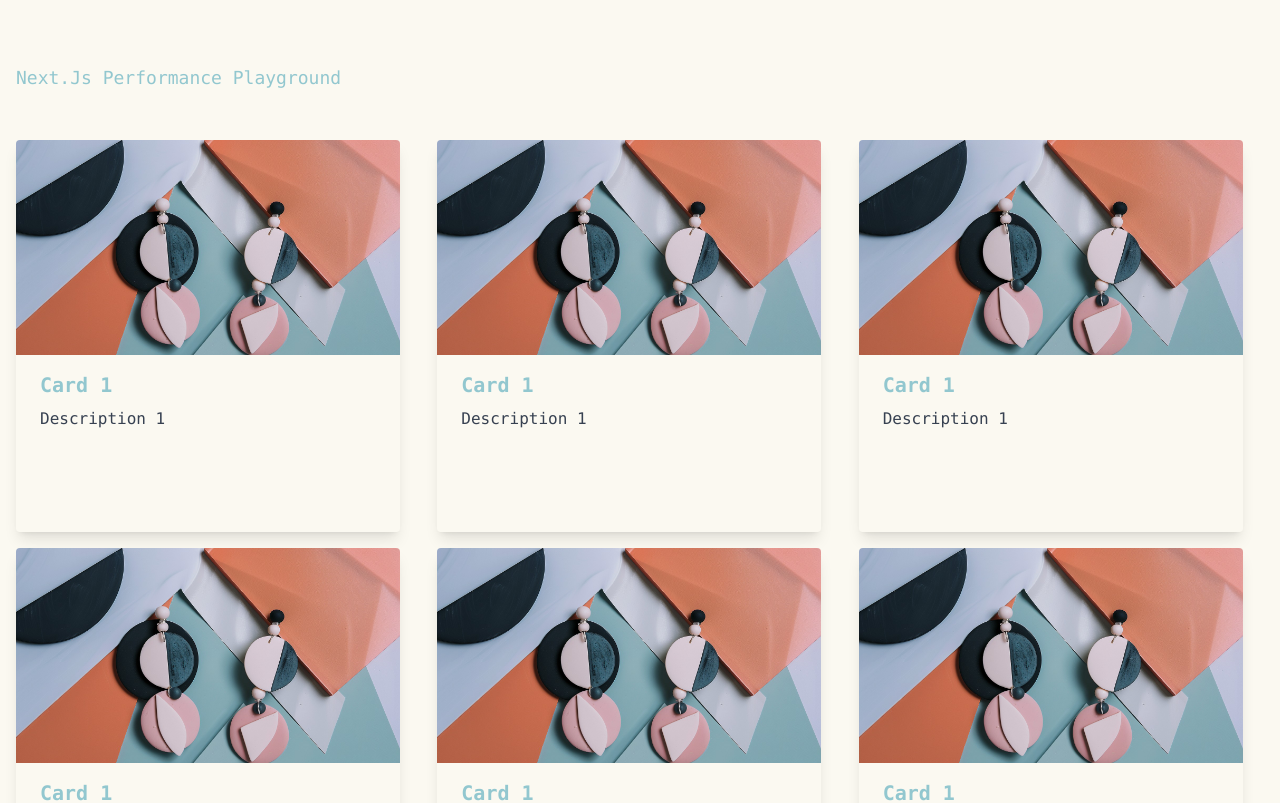
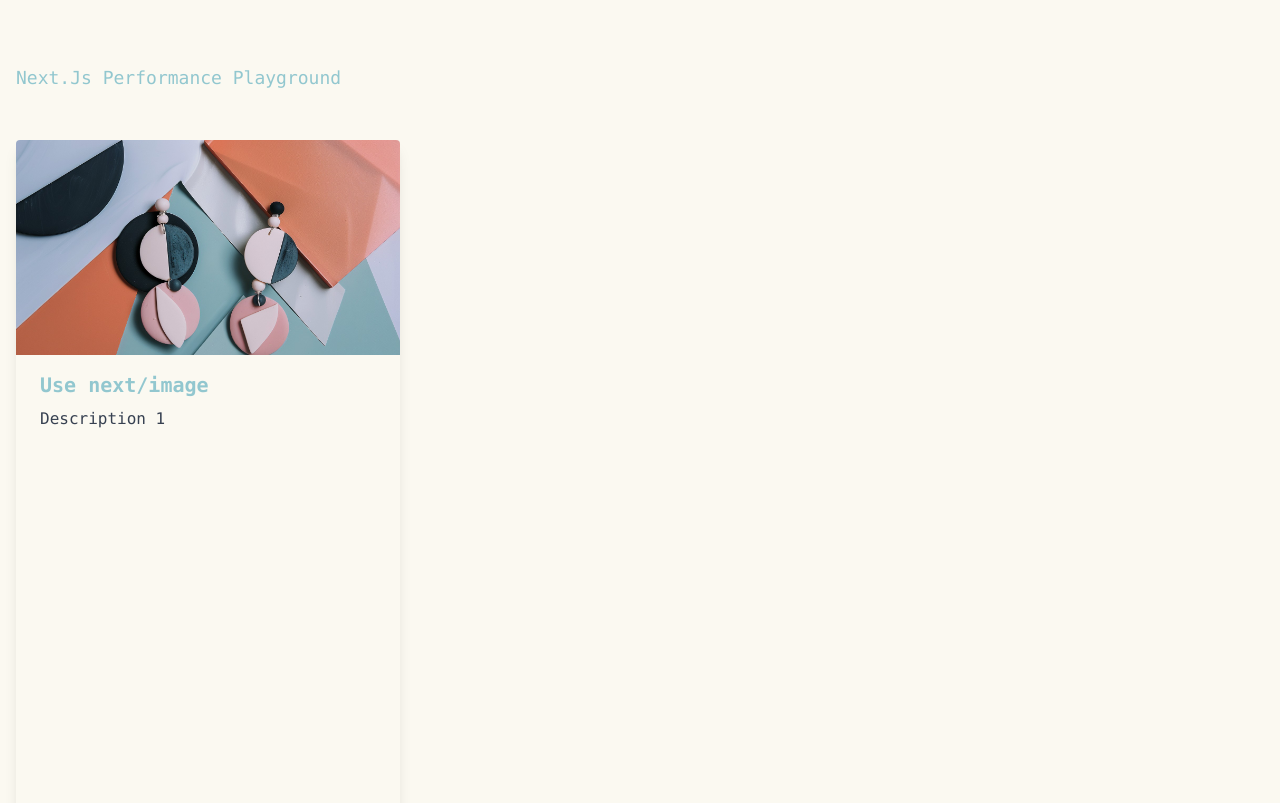
Before and after one commit to gatukgl/next-performance-playground, a Next.js app: page / in a window 1280 px wide. Shown: the top 803 px of the page. Built offline with nearby package versions, Linux system fonts and the light colour scheme.

Commit message:
Add new page for image performance optimization

```diff
--- a/package.json
+++ b/package.json
@@ -13,6 +13,7 @@
   "dependencies": {
     "next": "14.2.5",
     "react": "^18",
+    "react-code-blocks": "^0.1.6",
     "react-dom": "^18",
     "unlighthouse": "^0.13.2"
   },
--- /dev/null
+++ b/src/app/next-image/page.tsx
@@ -0,0 +1,45 @@
+'use client'
+
+import Image from 'next/image'
+import { CodeBlock, nord } from 'react-code-blocks'
+import image from '../../../public/card-img.jpg'
+
+const NextImagePage = () => {
+  const code = `import Image from 'next/image'
+
+<Image
+  src={image}
+  alt="Sunset in the mountains"
+  width={364}
+  height={208}
+  sizes="(max-width: 768px) 100vw, 35vw"
+/>`
+
+  return (
+    <div className="grid gap-8">
+      <h1>Next.js Image component</h1>
+
+      <section>
+        <h2 className="mb-2">Demo</h2>
+        <Image
+          src={image}
+          alt="Sunset in the mountains"
+          width={364}
+          height={208}
+          sizes="(max-width: 768px) 100vw, 35vw"
+        />
+      </section>
+
+      <section>
+        <h2 className="mb-2">Code Block</h2>
+        <CodeBlock
+          text={code}
+          language="tsx"
+          theme={nord}
+        />
+      </section>
+    </div>
+  )
+}
+
+export default NextImagePage;
--- a/src/app/page.tsx
+++ b/src/app/page.tsx
@@ -7,12 +7,7 @@ export default function Home() {
       <h1 className="text-lg">Next.Js Performance Playground</h1>
 
       <section className="min-h-screen grid md:grid-cols-3 gap-4">
-        <Card image={cardImage} title="Card 1" description="Description 1" />
-        <Card image={cardImage} title="Card 1" description="Description 1" />
-        <Card image={cardImage} title="Card 1" description="Description 1" />
-        <Card image={cardImage} title="Card 1" description="Description 1" />
-        <Card image={cardImage} title="Card 1" description="Description 1" />
-        <Card image={cardImage} title="Card 1" description="Description 1" />
+        <Card image={cardImage} title="Use next/image" description="Description 1" path='/next-image' />
       </section>
     </main>
   );
```
Also changed, not shown: 1 other file (tests, documents, lock files or other folders).
